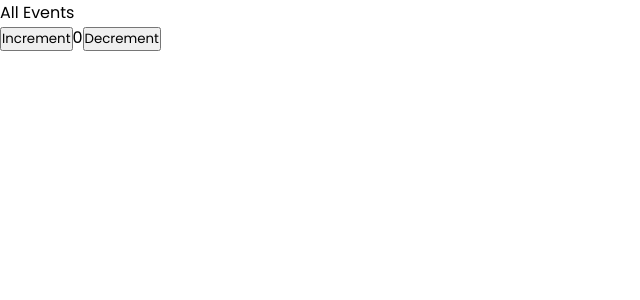
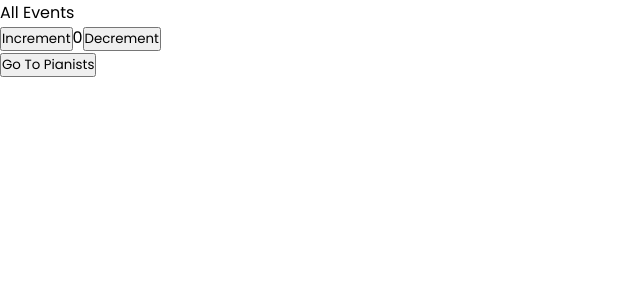
Before and after one commit to IguanasEverywhere/collab-organizer, a React (Create React App) app in the folder client/: page /events in a window 1280 px wide. Shown: the top 300 px of the page, without its empty margins (0-640 px from the left). Built offline with nearby package versions, Linux system fonts and the light colour scheme.

Commit message:
Rename jsx to js file extensions

```diff
--- a/client/src/components/AllEvents/AllEvents.jsx
+++ b/client/src/components/AllEvents/AllEvents.js
@@ -1,11 +1,13 @@
 import React from 'react';
 import { Counter } from '../../features/Counter';
+import { Link } from 'react-router-dom'
 
 function AllEvents() {
   return (
     <div>
       All Events
       <Counter />
+      <Link to="/pianists"><button>Go To Pianists</button></Link>
     </div>
   )
 }
--- a/client/src/components/AllPianists/AllPianists.jsx
+++ b/client/src/components/AllPianists/AllPianists.js
@@ -1,4 +1,5 @@
 import React, { useEffect, useState } from 'react';
+import { Counter } from '../../features/Counter';
 
 function AllPianists() {
 
@@ -13,6 +14,7 @@ function AllPianists() {
   return (
     <div>
       <h1>All pianists</h1>
+      <Counter />
       <ul>
         {allPianists.map((pianist) => <li key={pianist.id}>{pianist.name}</li>)}
       </ul>
--- /dev/null
+++ b/client/src/components/NavBar/NavBar.js
@@ -0,0 +1 @@
+import React from 'react';
--- a/client/src/features/Counter.js
+++ b/client/src/features/Counter.js
@@ -5,6 +5,8 @@ import { decrement, increment } from './counterSlice'
 export function Counter() {
   const count = useSelector(state => state.counter.value)
   const dispatch = useDispatch()
+
+  console.log(count)
 
   return (
     <div>
```
Also changed, not shown: client/src/components/App.js (+6 -5 lines), client/src/components/AllStudents/AllStudents.js (renamed from client/src/components/AllStudents/AllStudents.jsx), client/src/components/StudentInfo/StudentInfo.js (renamed from client/src/components/StudentInfo/StudentInfo.jsx).
